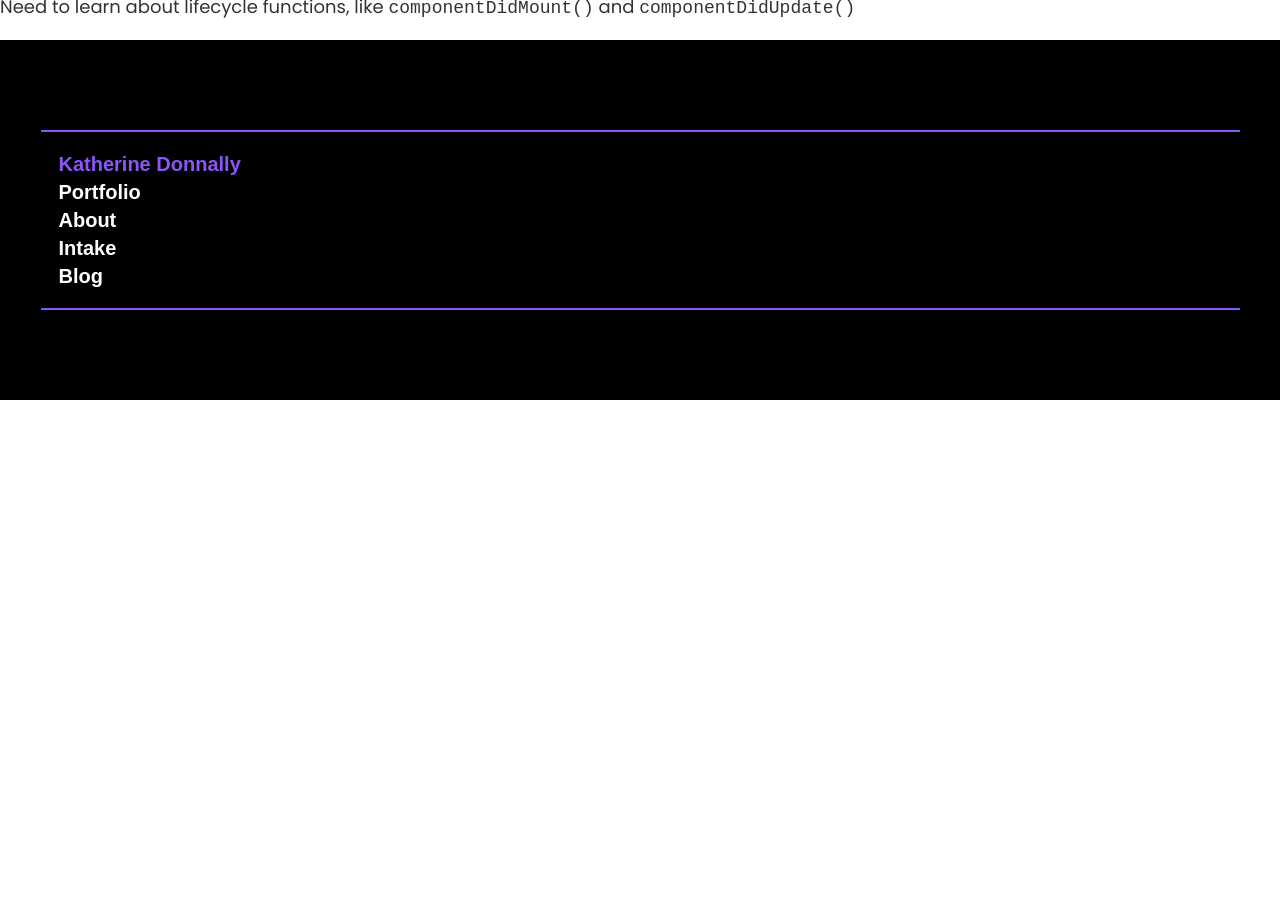
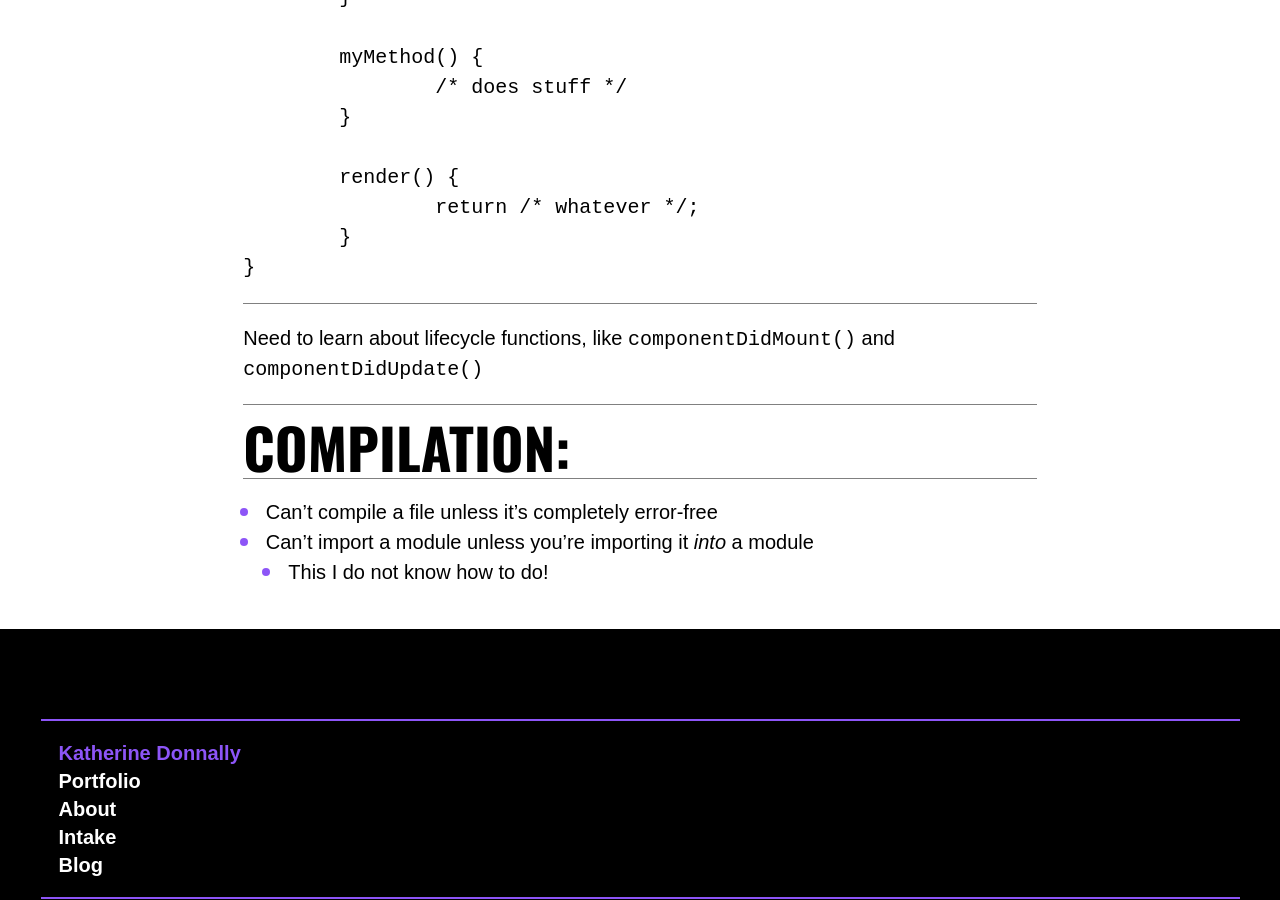
Before and after one commit to kbdonnally/learn-react-2, a Jekyll site: the page built from pages/notes.md, in a window 1280 px wide and 900 px high, scrolled down 981 px. Built offline with Jekyll 4.4.1, drawn with Linux system fonts in a browser that asks for light colours; some web fonts are replaced; before the commit the page ends 1381 px from its top, so only the background shows below that; some of the changed text lies outside the part shown.

Commit message:
Update notes

```diff
--- a/pages/notes.md
+++ b/pages/notes.md
@@ -10,8 +10,9 @@ permalink: /notes/
 	- Right now it appears that only 1 function call to `ReactDOM` can be made at a time per page, so the first call is the only one that gets rendered
 
 - Gulp's tasks:
-	1. Compile each file from Babel into clean JS
-	2. Inject the result of each file into new JS file
+
+1. Compile each file from Babel into clean JS
+2. Inject the result of each file into new JS file
 
 *All taken care of!*
 
@@ -45,3 +46,11 @@ class ComponentName extends React.Component {
 ***
 
 Need to learn about lifecycle functions, like `componentDidMount()` and `componentDidUpdate()`
+
+***
+
+# Compilation:
+
+- Can't compile a file unless it's completely error-free
+- Can't import a module unless you're importing it *into* a module
+	- This I do not know how to do!
```
Also changed, not shown: other parts of pages/notes.md (+1 -1 lines).
